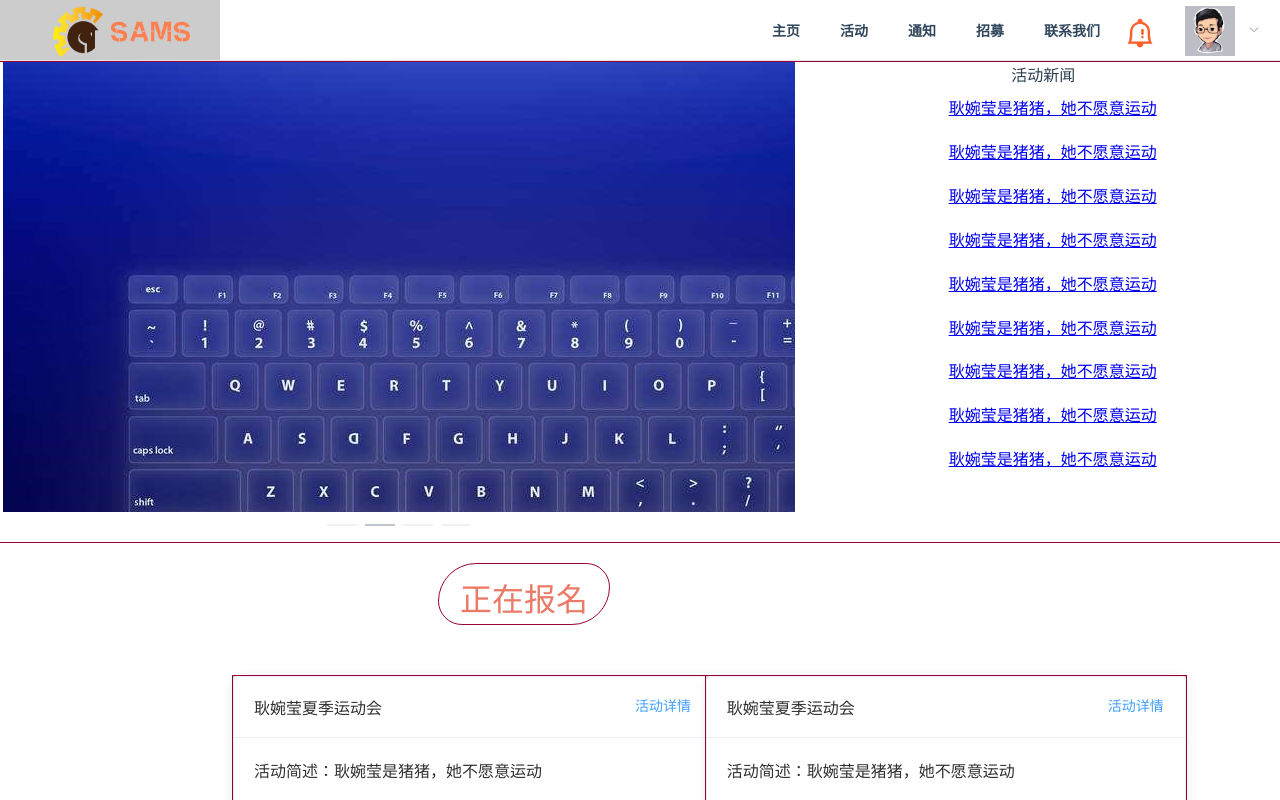
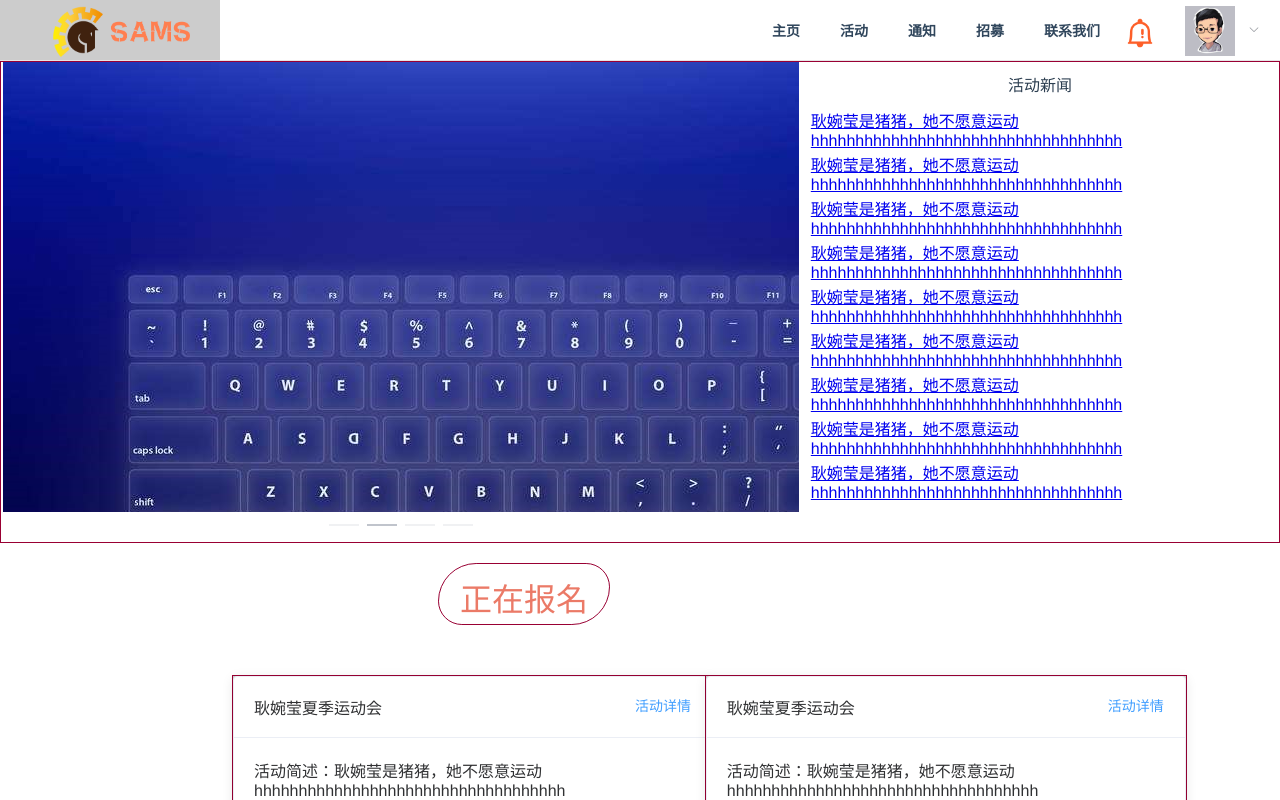
Before and after one commit to njusesta/FrontEnd, a Vue app in the folder FrontEnd/: page /Activity in a window 1280 px wide. Shown: the top 800 px of the page. Built offline with nearby package versions, Linux system fonts and the light colour scheme.

Commit message:
微调页面

```diff
--- a/FrontEnd/src/pages/Activity.vue
+++ b/FrontEnd/src/pages/Activity.vue
@@ -5,7 +5,7 @@
       </navi>
     </div>
     <div class="" style="height:100%;width:100%">
-    <el-row class="belownavi" gutter="10" justify="start" type="flex">
+    <el-row class="belownavi"  justify="start" type="flex">
       <el-col :span="15">
           <div class="Activityphotos">
               <el-carousel indicator-position="outside" height="450px">
@@ -17,8 +17,9 @@
               </el-carousel>
           </div>
       </el-col>
-      <el-col :span="9">
+      <el-col :span="9" class="linkdomain">
         <div class="title">活动新闻</div>
+        <div class="linkdomain">
         <a href="/Activity/ActivityDetails"><div class="newslink">{{activity[0].detail}}</div></a>
         <a href="/Activity/ActivityDetails"><div class="newslink">{{activity[0].detail}}</div></a>
         <a href="/Activity/ActivityDetails"><div class="newslink">{{activity[0].detail}}</div></a>
@@ -28,6 +29,7 @@
         <a href="/Activity/ActivityDetails"><div class="newslink">{{activity[0].detail}}</div></a>
         <a href="/Activity/ActivityDetails"><div class="newslink">{{activity[0].detail}}</div></a>
         <a href="/Activity/ActivityDetails"><div class="newslink">{{activity[0].detail}}</div></a>
+        </div>
       </el-col><br>
 
     </el-row>
@@ -183,8 +185,14 @@
 </template>
 
 <style>
+.linkdomain{
+  background-color: rgb(255, 255, 255);
+
+}
 .title{
   text-align: center;
+  margin-top: 10px;
+  margin-bottom: 2px;
 }
 .belownavi{
   border:1px solid;
@@ -201,7 +209,7 @@
   width: 100%;
   height: 25px;
   min-height: 20px;
-  text-align: center;
+  text-align: left;
   padding: 2% 2% 2% 2%;
 }
 .actCarddiv{
@@ -300,7 +308,7 @@ export default {
         pic:require('../assets/2.jpg'),
         beginbaomTime:'2019.4.27',
         endbaomTime:'2019.5.1',
-        detail:'耿婉莹是猪猪，她不愿意运动',
+        detail:'耿婉莹是猪猪，她不愿意运动hhhhhhhhhhhhhhhhhhhhhhhhhhhhhhhhhhh',
         cateogory:'体育活动',
         valid:'true'
         },
```
